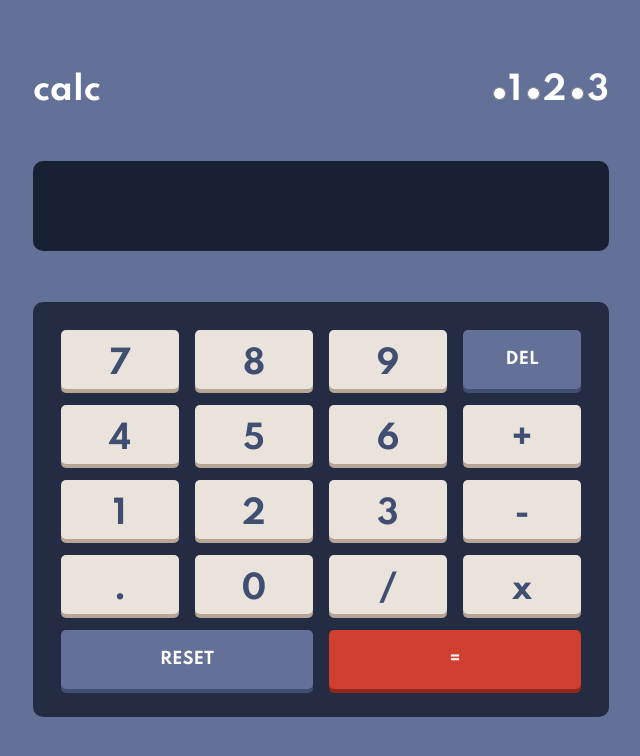
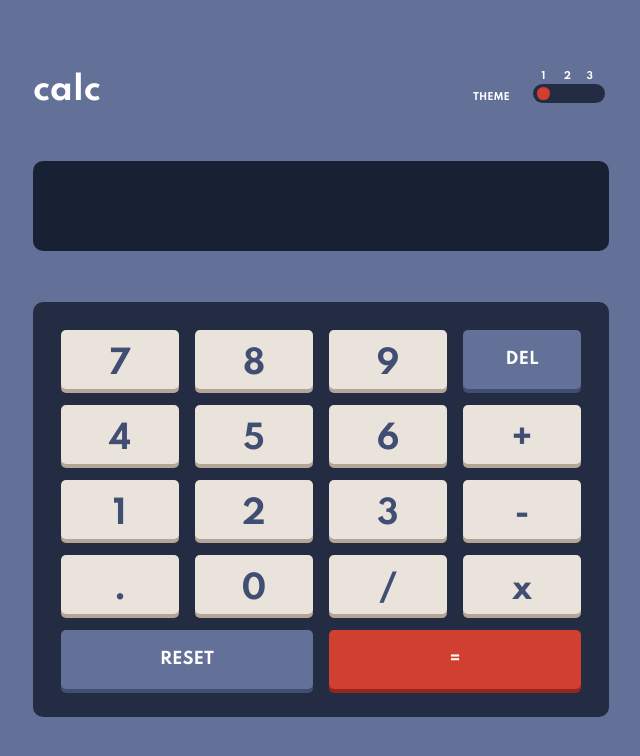
Before and after one commit to Gio85/vue_calculator, a Vue app: page / in a window 1280 px wide. Shown: the top 756 px of the page, without its empty margins (319-959 px from the left). Built offline with nearby package versions, Linux system fonts and the light colour scheme.

Commit message:
style(theme buttons): add style

```diff
--- a/src/components/Calculator.vue
+++ b/src/components/Calculator.vue
@@ -2,18 +2,35 @@
   <div class="container">
     <div class="bar">
       <div>calc</div>
-      <div>
-        <input type="radio" id="one" value="theme-one" v-on:click="toggle" />
-        <label for="one">1</label>
-        <input type="radio" id="two" value="theme-two" v-on:click="toggle" />
-        <label for="two">2</label>
+      <div class="switch">
+        <div class="switch__main__label">THEME</div>
+        <div class="switch__group"></div>
         <input
+          name="switch"
+          id="one"
           type="radio"
+          value="theme-one"
+          v-on:click="toggle"
+          checked
+        />
+        <label for="one" class="switch__label">1</label>
+        <input
+          name="switch"
+          id="two"
+          type="radio"
+          value="theme-two"
+          v-on:click="toggle"
+        />
+        <label for="two" class="switch__label">2</label>
+        <input
+          name="switch"
           id="three"
+          type="radio"
           value="theme-three"
           v-on:click="toggle"
         />
-        <label for="three">3</label>
+        <label for="three" class="switch__label">3</label>
+        <div class="switch__indicator" />
       </div>
     </div>
     <div class="display">
@@ -153,6 +170,83 @@ export default defineComponent({
 </script>
 
 <style>
+.switch {
+  font-size: 0.6rem;
+  position: relative;
+  width: 5rem;
+  height: 2rem;
+  display: flex;
+  flex-direction: row;
+  justify-content: space-evenly;
+}
+
+.switch:before {
+  content: "  ";
+  position: absolute;
+  left: 0;
+  z-index: -1;
+  width: 100%;
+  height: 3rem;
+  background: #000;
+  border-radius: 30px;
+}
+
+.switch__group {
+  position: absolute;
+  width: 4.5rem;
+  background-color: var(--buttons-background-color);
+  height: 1.2rem;
+  bottom: 0;
+  border-radius: 10px;
+}
+
+.switch__main__label {
+  position: absolute;
+  left: -3.5rem;
+  bottom: 0;
+  font-size: inherit;
+}
+
+.switch__label {
+  width: 10px;
+  cursor: pointer;
+}
+
+.switch__label:hover {
+  color: white;
+}
+
+.switch__indicator {
+  width: 0.8rem;
+  height: 0.8rem;
+  position: absolute;
+  bottom: 3px;
+  left: 0;
+  border-radius: 50%;
+  transition: transform 600ms cubic-bezier(0.02, 0.94, 0.09, 0.97),
+    background 300ms cubic-bezier(0.17, 0.67, 0.14, 1.03);
+  transform: translate3d(1rem, 0, 0);
+}
+
+input#one:checked ~ .switch__indicator {
+  background: var(--span-two-red-background-color);
+  transform: translate3d(0.5rem, 0, 0);
+}
+input#two:checked ~ .switch__indicator {
+  background: var(--span-two-red-background-color);
+  transform: translate3d(2rem, 0, 0);
+}
+input#three:checked ~ .switch__indicator {
+  background: var(--span-two-red-background-color);
+  transform: translate3d(3.3rem, 0, 0);
+}
+input[type="radio"]:not(:checked) {
+  display: none;
+}
+input[type="radio"]:checked {
+  display: none;
+}
+
 .container {
   color: var(--container-color);
   font-size: 2rem;
```
